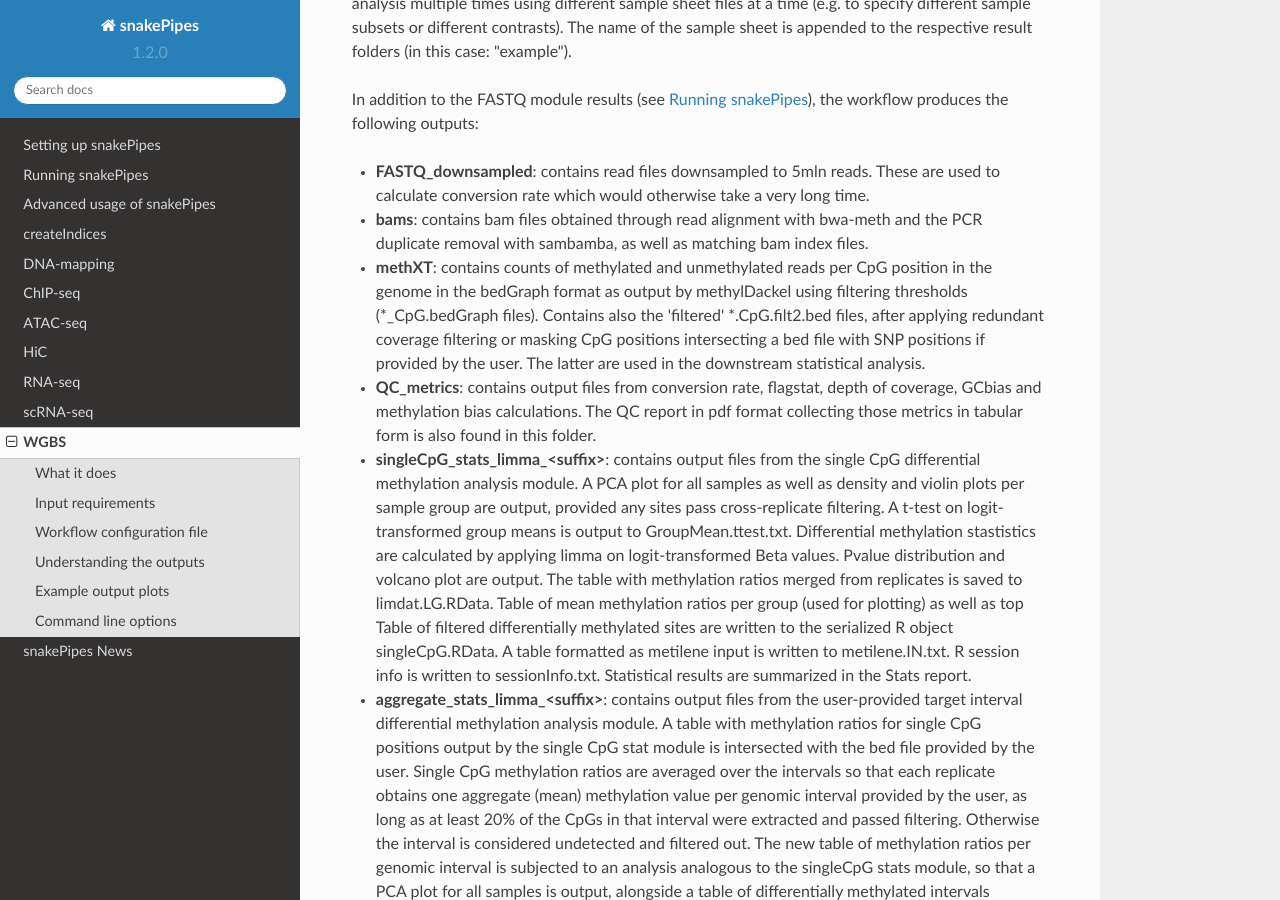
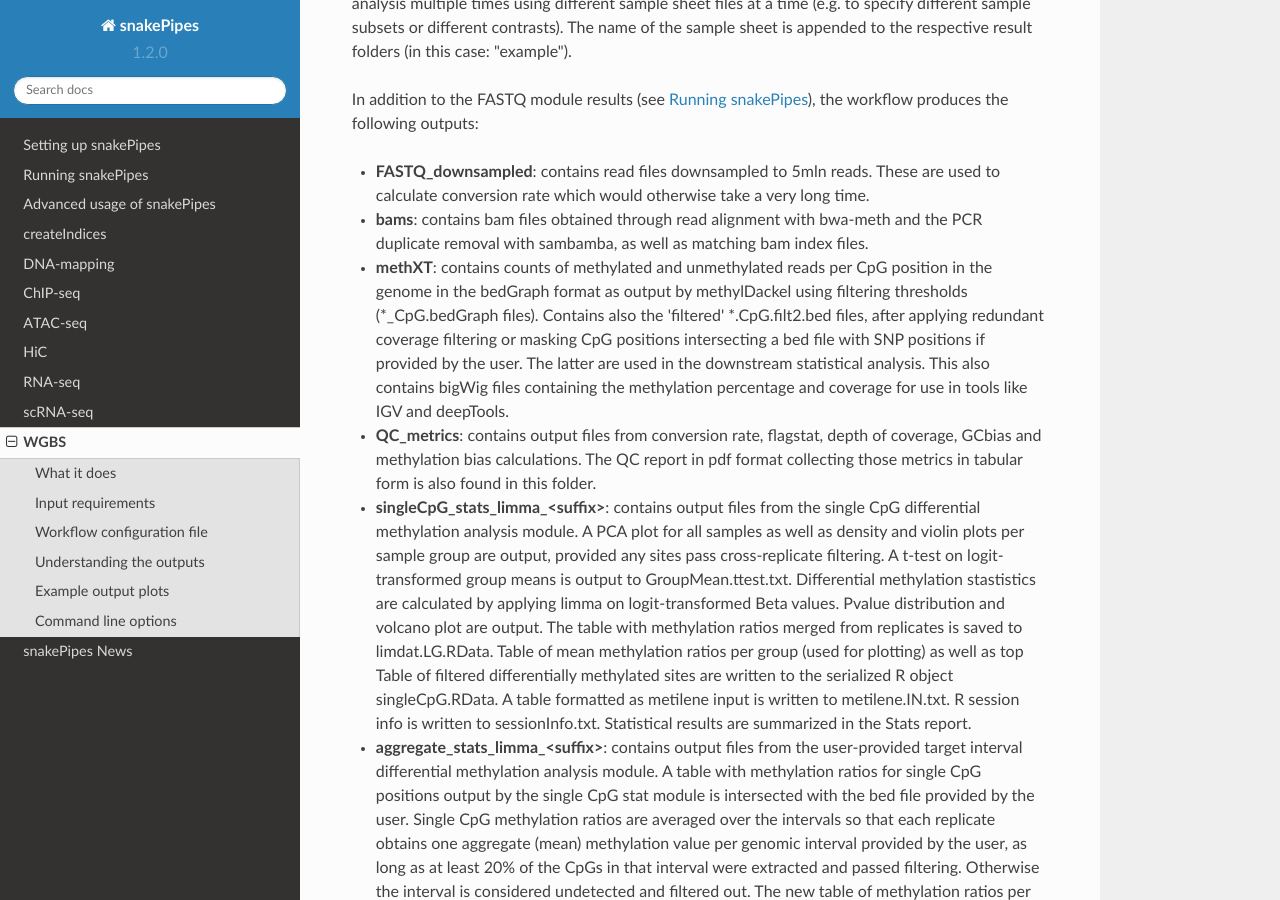
Before and after one commit to maxplanck-ie/snakepipes, a Sphinx documentation site: the page built from docs/content/workflows/WGBS.rst, in a window 1280 px wide and 900 px high, scrolled down 3606 px. Built offline with Sphinx 7.4.7 and the Read the Docs theme 2.0.0, drawn with Linux system fonts in a browser that asks for light colours.

Commit message:
Add bigWig outputs to the WGBS pipeline.

```diff
--- a/docs/content/workflows/WGBS.rst
+++ b/docs/content/workflows/WGBS.rst
@@ -124,7 +124,7 @@ In addition to the FASTQ module results (see :ref:`running_snakePipes`), the wor
 
 - **bams**: contains bam files obtained through read alignment with bwa-meth and the PCR duplicate removal with sambamba, as well as matching bam index files.
 
-- **methXT**: contains counts of methylated and unmethylated reads per CpG position in the genome in the bedGraph format as output by methylDackel using filtering thresholds (\*_CpG.bedGraph files). Contains also the 'filtered' \*.CpG.filt2.bed files, after applying redundant coverage filtering or masking CpG positions intersecting a bed file with SNP positions if provided by the user. The latter are used in the downstream statistical analysis.
+- **methXT**: contains counts of methylated and unmethylated reads per CpG position in the genome in the bedGraph format as output by methylDackel using filtering thresholds (\*_CpG.bedGraph files). Contains also the 'filtered' \*.CpG.filt2.bed files, after applying redundant coverage filtering or masking CpG positions intersecting a bed file with SNP positions if provided by the user. The latter are used in the downstream statistical analysis. This also contains bigWig files containing the methylation percentage and coverage for use in tools like IGV and deepTools.
 
 - **QC_metrics**: contains output files from conversion rate, flagstat, depth of coverage, GCbias and methylation bias calculations. The QC report in pdf format collecting those metrics in tabular form is also found in this folder.
 
```
Also changed, not shown: 3 other files.
